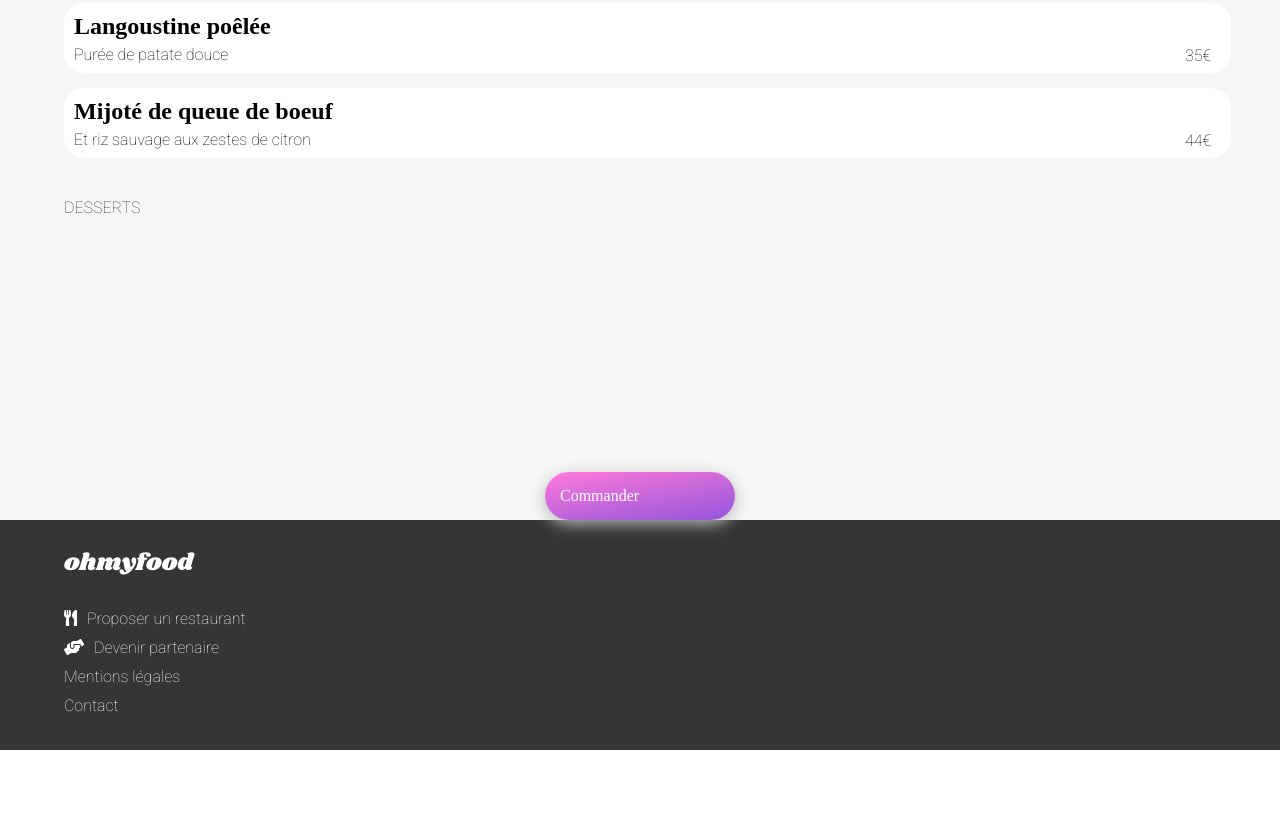
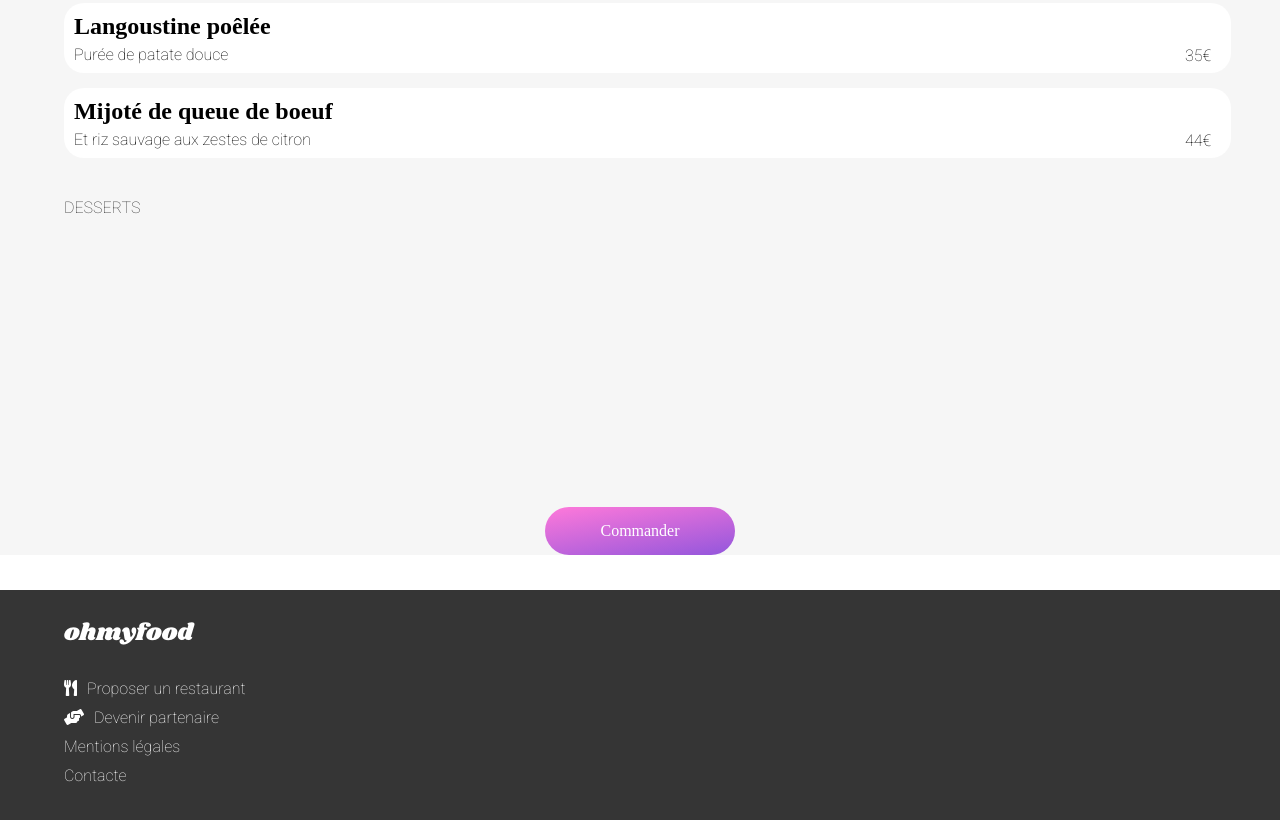
Before and after one commit to Jsp38850/Maxencebalasse_3_28012021, a website: page menu2.html in a window 1280 px wide. Shown: the part 869-1689 px from the top of the page. Before the commit the page ends 1619 px from the top, so only its background shows below. Drawn offline with Linux system fonts and the light colour scheme.

Commit message:
Bug fix #1 Bouton
Bouton Commander

```diff
--- a/menu2.html
+++ b/menu2.html
@@ -94,7 +94,7 @@
             </div>
         </div>
 
-        <a href="" class="btn_explorer">Commander</a>
+        <a href="" class="btn_commande">Commander</a>
     </section>
     <!--Footer-->
     <footer>
@@ -104,7 +104,7 @@
 
         <p> <i class="fas fa-hands-helping"></i>Devenir partenaire</p>
         <p>Mentions légales</p>
-        <p>Contact</p>
+        <p><a href="mailto:" class="contact">Contacte</a></p>
     </footer>
 </body>
 
--- a/sass/utils/_mixins.scss
+++ b/sass/utils/_mixins.scss
@@ -43,6 +43,7 @@
     display: block;
     margin: auto;
     margin-top: 35px;
+    margin-bottom: 35px;
     width: 160px;
     min-width: 160px;
     text-align: center;
```
Also changed, not shown: menu1.html (+1 -1 lines), menu3.html (+2 -2 lines), menu4.html (+1 -1 lines), public/css/style.css, 1 other file.
